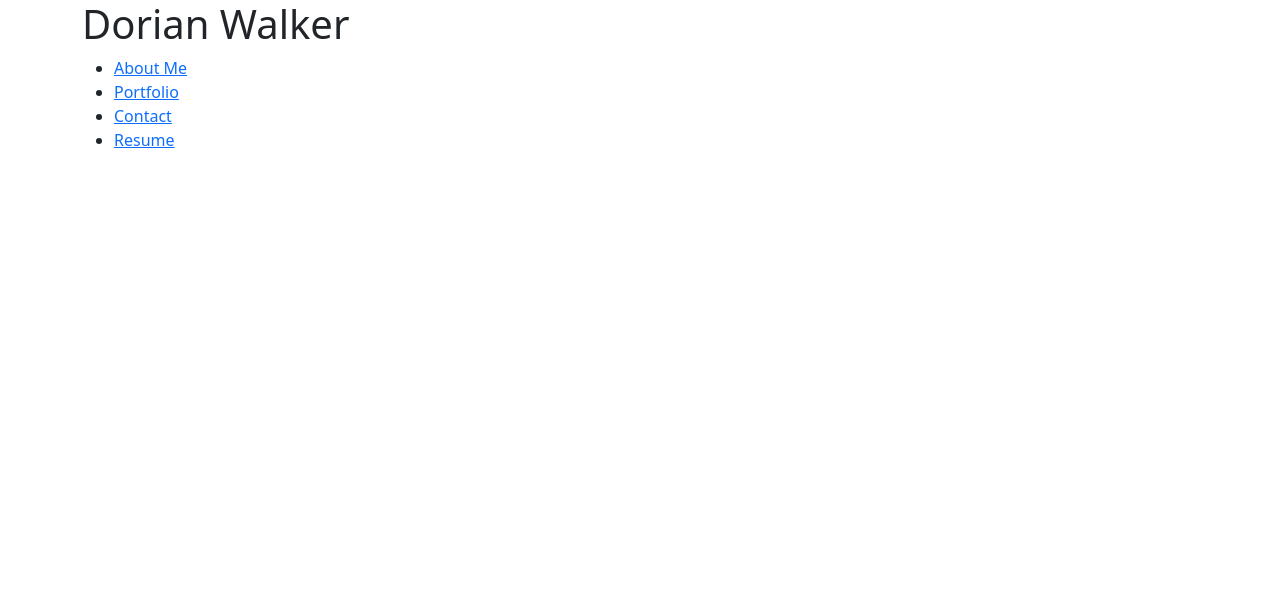
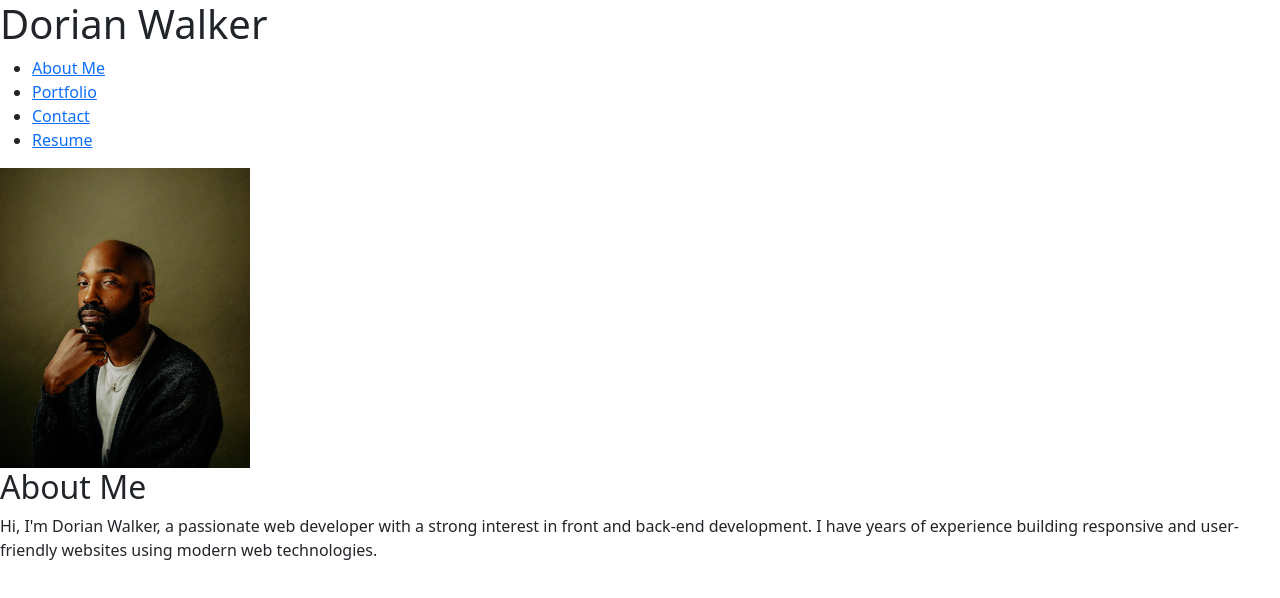
Before and after one commit to dorianwalker29/reactportfolio, a React (Create React App) app: page / in a window 1280 px wide. Shown: the top 598 px of the page. Built offline with nearby package versions, Linux system fonts and the light colour scheme.

Commit message:
bug fix in app and information added

```diff
--- a/package.json
+++ b/package.json
@@ -3,7 +3,6 @@
   "version": "0.1.0",
   "private": true,
   "dependencies": {
-    "@babel/plugin-proposal-private-property-in-object": "^7.16.0",
     "@testing-library/jest-dom": "^5.16.5",
     "@testing-library/react": "^13.4.0",
     "@testing-library/user-event": "^13.5.0",
@@ -33,5 +32,9 @@
       "last 1 firefox version",
       "last 1 safari version"
     ]
+  },
+  "devDependencies": {
+    "@babel/plugin-proposal-private-property-in-object": "^7.21.11",
+    "@babel/preset-react": "^7.22.5"
   }
 }
--- a/public/index.html
+++ b/public/index.html
@@ -24,7 +24,7 @@
       work correctly both with client-side routing and a non-root public URL.
       Learn how to configure a non-root public URL by running `npm run build`.
     -->
-    <title>React App</title>
+    <title>Dorian Walker</title>
   </head>
   <body>
     <noscript>You need to enable JavaScript to run this app.</noscript>
--- a/src/App.js
+++ b/src/App.js
@@ -1,28 +1,26 @@
-import React from 'react';
-import Header from './components/Header';
+import React, { useState } from 'react';
+import Header from './layout/Header';
 import Content from './components/Content';
+import Portfolio from './components/Portfolio';
+import Contact from './components/Contact';
+import Resume from './components/Resume';
 import Footer from './components/Footer';
 import 'bootstrap/dist/css/bootstrap.css';
 
 function App() {
+  const [selectedTitle, setSelectedTitle] = useState('About Me');
+
+  const handleTitleClick = (title) => {
+    setSelectedTitle(title);
+  };
+
   return (
-<div className="container">
-      <div className="row">
-        <div className="col-lg-12">
-          <Header />
-        </div>
-      </div>
-      <div className="row">
-        <div className="col-lg-12">
-          <Content />
-        </div>
-      </div>
-      <div className="row">
-        <div className="col-lg-12">
-          <Footer />
-        </div>
-      </div>
+    <div className="App">
+      <Header />
+      <Content handleTitleClick={handleTitleClick} selectedTitle={selectedTitle} />
+      <Footer />
     </div>
-  );}
+  );
+}
 
 export default App;
--- /dev/null
+++ b/src/components/AboutMe.js
@@ -0,0 +1,16 @@
+import React from 'react';
+import dorianImage from './dorian4346.png';
+
+const AboutMe = () => {
+  return (
+    <div>
+      <img src={dorianImage} alt="Recent Photo" className="photo" style={{ width: '250px', height: '300px' }} />
+      <h2>About Me</h2>
+      <p>
+        Hi, I'm Dorian Walker, a passionate web developer with a strong interest in front and back-end development. I have years of experience building responsive and user-friendly websites using modern web technologies.
+      </p>
+    </div>
+  );
+};
+
+export default AboutMe;
--- a/src/components/Content.js
+++ b/src/components/Content.js
@@ -1,46 +1,33 @@
 import React from 'react';
+import AboutMe from './AboutMe';
+import Portfolio from './Portfolio';
+import Contact from './Contact';
+import Resume from './Resume';
 
-const AboutMe = () => {
+const Content = ({ selectedTitle }) => {
+  let section;
+
+  switch (selectedTitle) {
+    case 'About Me':
+      section = <AboutMe />;
+      break;
+    case 'Portfolio':
+      section = <Portfolio />;
+      break;
+    case 'Contact':
+      section = <Contact />;
+      break;
+    case 'Resume':
+      section = <Resume />;
+      break;
+    default:
+      section = null;
+  }
+
   return (
     <div>
-      {/* Add the recent photo or avatar of the developer */}
-      {/* Add a short bio about the developer */}
-    </div>
-  );
-};
-
-const Portfolio = () => {
-  return (
-    <div>
-      {/* Display titled images of six applications */}
-      {/* Add links to deployed applications and GitHub repositories */}
-    </div>
-  );
-};
-
-const Contact = () => {
-  return (
-    <div>
-      {/* Display a contact form with fields for name, email, and message */}
-      {/* Implement form validation and notifications */}
-    </div>
-  );
-};
-
-const Resume = () => {
-  return (
-    <div>
-      {/* Add a link to a downloadable resume */}
-      {/* Display a list of the developer's proficiencies */}
-    </div>
-  );
-};
-
-const Content = () => {
-  // Logic to determine which section to render based on the selected navigation title
-  return (
-    <div>
-      {/* Render the corresponding section based on the selected navigation title */}
+      {/* Render the selected section */}
+      {section}
     </div>
   );
 };
--- a/src/components/Header.js
+++ b/src/layout/Header.js
@@ -1,5 +1,5 @@
 import React from 'react';
-import Navigation from './Navigation';
+import Navigation from '../components/Navigation';
 
 const Header = () => {
   return (
```
Also changed, not shown: src/components/Contact.js (added), src/components/Portfolio.js (added), src/components/Resume.js (added), src/components/dorian4346.png (added), 1 other file (tests, documents, lock files or other folders).
